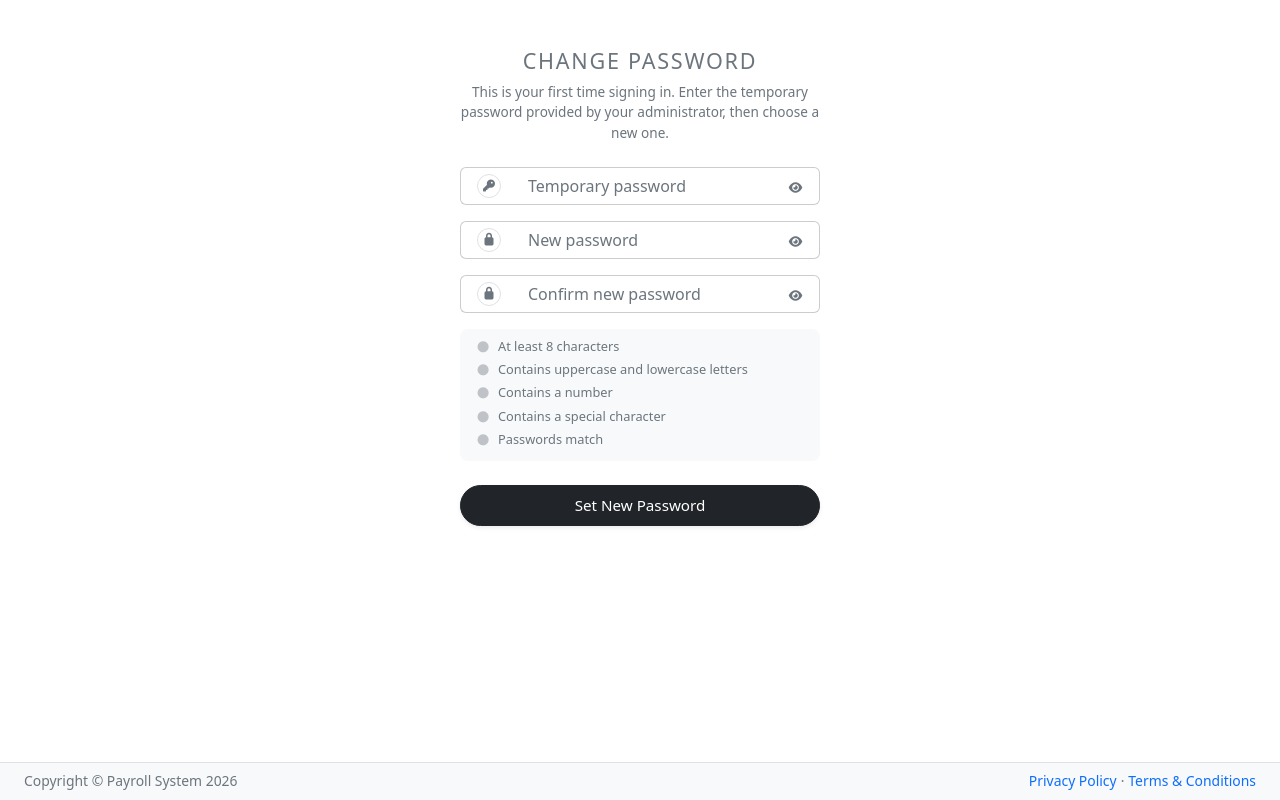
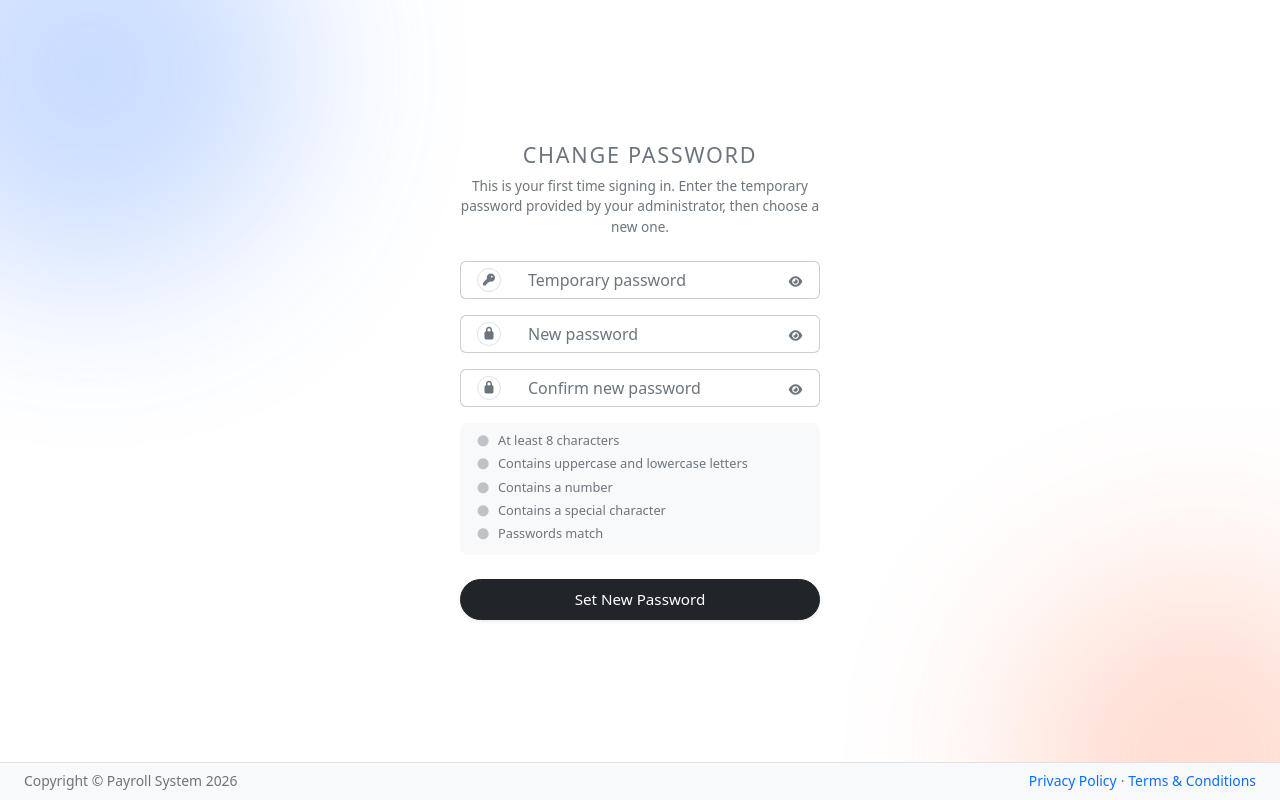
Before and after one commit to melchie04/payroll-system, a React (Vite) app in the folder frontend/: page /change-password in a window 1280 px wide. Built offline with nearby package versions, Linux system fonts and the light colour scheme.

Commit message:
Update: Authentication pages

```diff
--- a/frontend/src/assets/scss/custom.scss
+++ b/frontend/src/assets/scss/custom.scss
@@ -37,3 +37,50 @@
     display: none !important;
   }
 }
+
+/* Auth pages (Login, Change Password) — soft blurred color blobs in the
+   corners add some life to what is otherwise a plain white page, without
+   touching the actual form styling (still grayscale/minimalist). */
+.auth-bg {
+  position: relative;
+  overflow: hidden;
+  isolation: isolate;
+}
+.auth-bg::before,
+.auth-bg::after {
+  content: "";
+  position: absolute;
+  z-index: -1;
+  border-radius: 50%;
+  filter: blur(90px);
+  opacity: 0.3;
+  pointer-events: none;
+}
+.auth-bg::before {
+  width: 420px;
+  height: 420px;
+  top: -140px;
+  left: -120px;
+  background: #4f8cff;
+}
+.auth-bg::after {
+  width: 380px;
+  height: 380px;
+  bottom: -150px;
+  right: -110px;
+  background: #ff8a65;
+}
+
+@keyframes authFadeInUp {
+  from {
+    opacity: 0;
+    transform: translateY(16px);
+  }
+  to {
+    opacity: 1;
+    transform: translateY(0);
+  }
+}
+.auth-animate {
+  animation: authFadeInUp 0.5s ease-out both;
+}
--- a/frontend/src/layouts/AuthLayout.jsx
+++ b/frontend/src/layouts/AuthLayout.jsx
@@ -3,15 +3,12 @@ import Footer from "../components/Footer.jsx";
 
 export default function AuthLayout() {
   return (
-    <div id="layoutAuthentication" className="bg-body">
-      <div id="layoutAuthentication_content">
-        <main
-          className="d-flex align-items-center"
-          style={{ minHeight: "100%" }}
-        >
+    <div id="layoutAuthentication" className="bg-body auth-bg d-flex flex-column" style={{ minHeight: "100vh" }}>
+      <div id="layoutAuthentication_content" className="d-flex flex-column flex-grow-1">
+        <main className="d-flex align-items-center justify-content-center flex-grow-1">
           <div className="container p-5">
             <div className="row justify-content-center">
-              <div className="col-12 d-flex flex-column align-items-center">
+              <div className="col-12 d-flex flex-column align-items-center auth-animate">
                 <Outlet />
               </div>
             </div>
```
